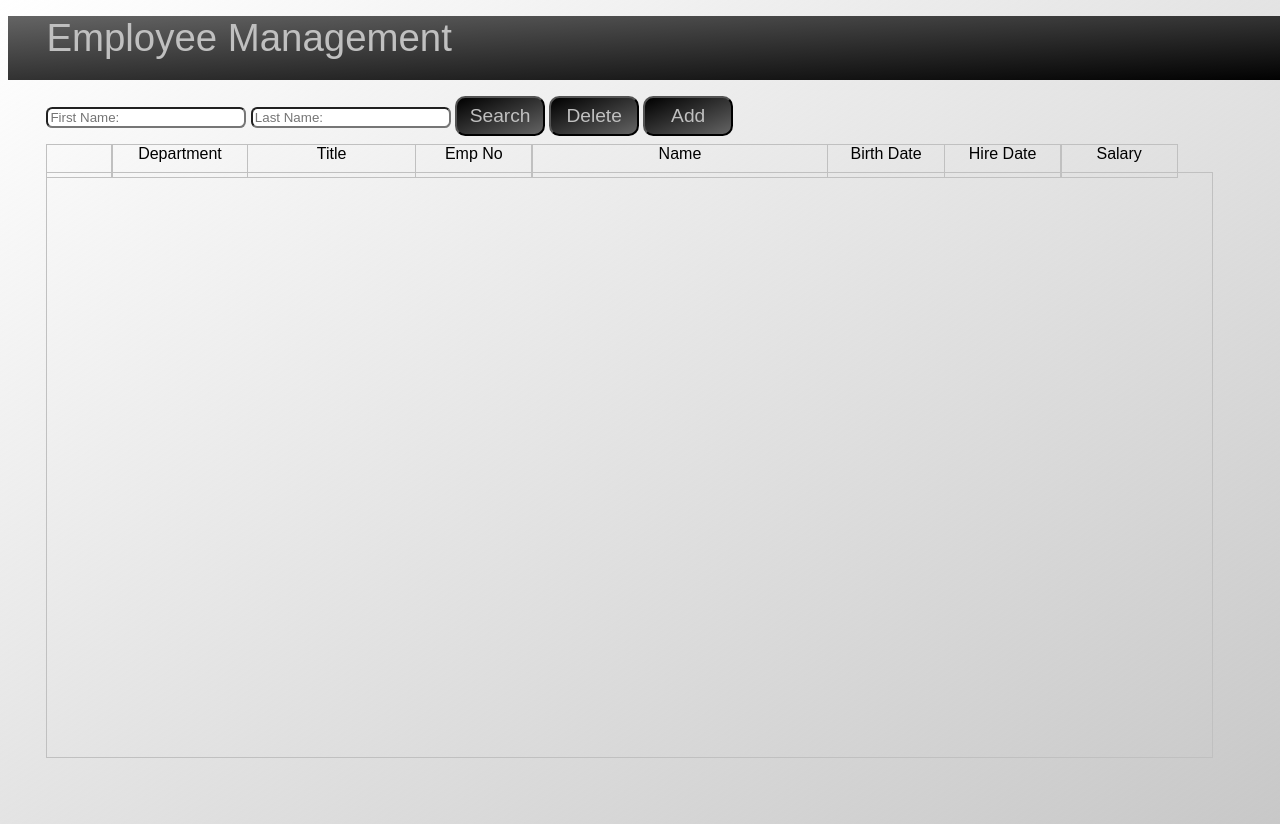
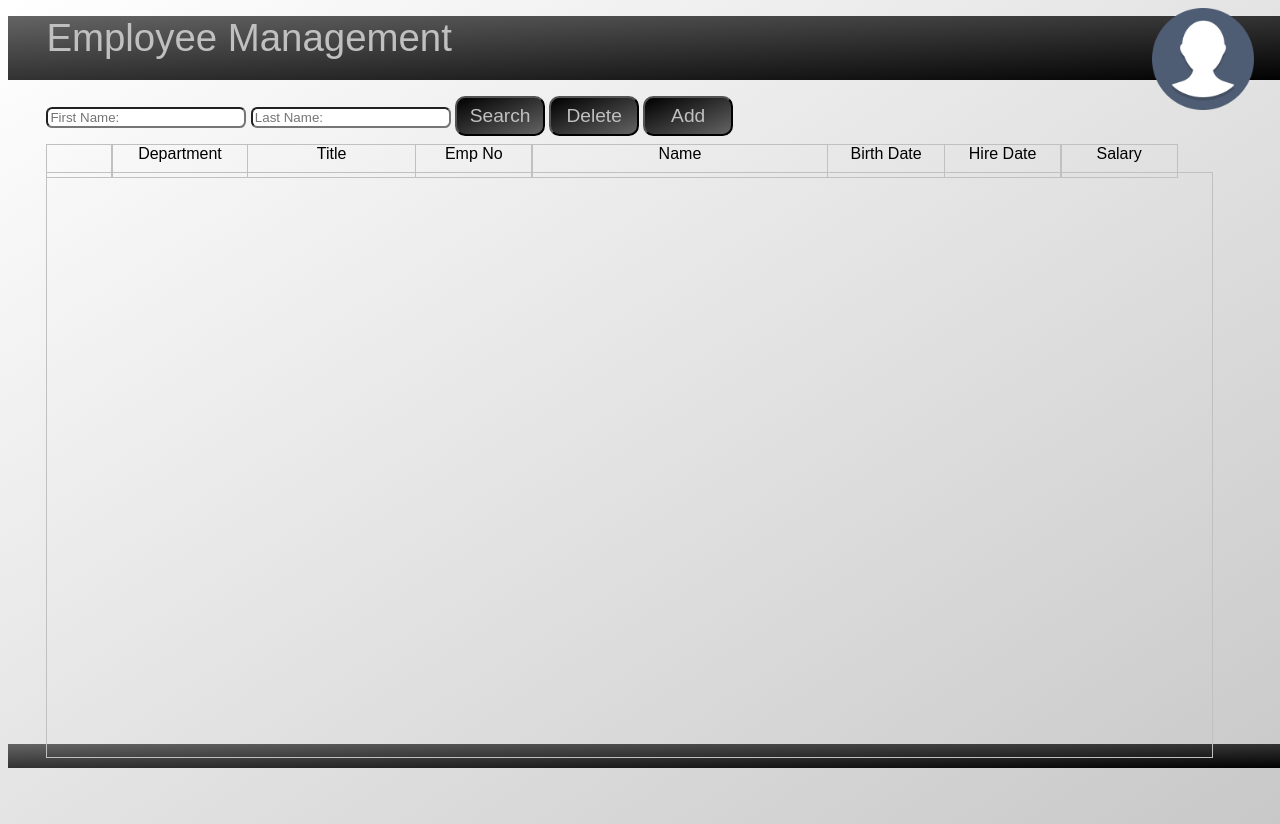
Before and after one commit to Indominu/H2-Clientside, a PHP site: page / in a window 1280 px wide; the page is wider, and only the part inside the window is pictured. Run offline with PHP 8.4, Linux system fonts and the light colour scheme.

Commit message:
Add files via upload

```diff
--- a/index.php
+++ b/index.php
@@ -9,6 +9,7 @@
     <body>
         <script src="index.js"></script>
         <div class="banner" >Employee Management</div>
+        <div class="banner" style="position:absolute;top:91vh;height:3vh;"></div>
         <div style="margin-left:3vw;" >
             <input type="text" id="first_name" name="first_name" placeholder="First Name:" style="width:15vw;">
             <input type="text" id="last_name" name="last_name" placeholder="Last Name:" style="width:15vw;">
@@ -30,6 +31,7 @@
         </div>
         <ul id="List"></ul>
         <img id="wait" src="wait.gif" style="position:absolute;top:26vh;left:35vw;width:25vw;display:none;">
+        <img id="profile" src="profile.png" style="position:absolute;top:1vh;left:90vw;width:8vw;">
         <iframe id="iform" src="employeeform.php" style="background-color:white;position:absolute;top:15vh;left:16vw;display:none;width:60vw;height:50vh;" scrolling="no"></form>
 
     </body>
```
Also changed, not shown: profile.png (added).
